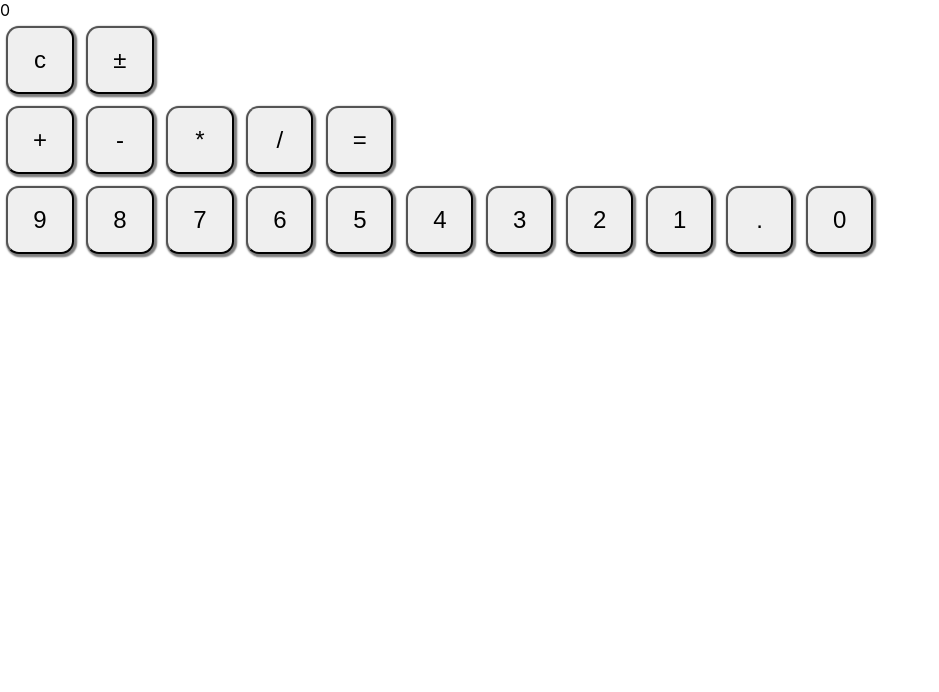
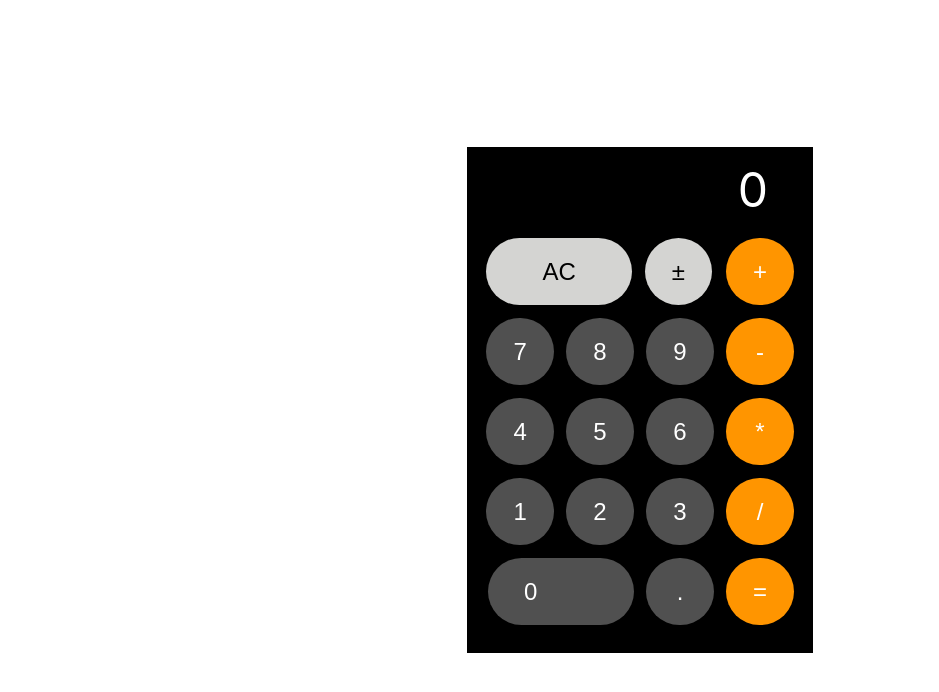
Before and after one commit to erolaliyev/calculator, a React (Create React App) app: page / in a window 1280 px wide. Shown: the top 692 px of the page, without its empty margins (0-939 px from the left). Built offline with nearby package versions, Linux system fonts and the light colour scheme.

Commit message:
Finishing touches

```diff
--- a/src/components/Calculator.css
+++ b/src/components/Calculator.css
@@ -0,0 +1,75 @@
+.calculator {
+  width: 20rem;
+  height: 30rem;
+  background-color: #000;
+  display: grid;
+  padding: 1%;
+  position: absolute;
+  top: 0;
+  bottom: 0;
+  left: 0;
+  right: 0;
+  margin: auto;
+}
+
+.keys-numbers {
+  grid-area: keys-numbers;
+  direction: rtl;
+}
+
+.keys-numbers > button {
+  background-color: #505050;
+}
+
+.keys-numbers .key-zero {
+  width: 9.1rem;
+  text-align: left;
+  padding-left: 15%;
+  border-radius: 2.5rem;
+}
+
+.keys-operators {
+  grid-area: keys-operators;
+}
+
+.keys-operators > button {
+  background-color: #FF9500;
+}
+
+.keys-function {
+  grid-area: keys-function;
+}
+
+.keys-function > button:first-of-type {
+  width: 9.1rem;
+  border-radius: 2.5rem;
+}
+
+.keys-function > button {
+  background-color: #D4D4D2;
+  color: #000;
+}
+
+.calculator-keypad {
+  padding-top: 0.3rem;
+  background-color: #000;
+  display: grid;
+  grid-template-columns: repeat(4, 5rem);
+  grid-template-rows: repeat(5, 5rem);
+  grid-template-areas: "keys-function keys-function keys-function keys-operators" "keys-numbers keys-numbers keys-numbers keys-operators" "keys-numbers keys-numbers keys-numbers keys-operators" "keys-numbers keys-numbers keys-numbers keys-operators" "keys-numbers keys-numbers keys-numbers keys-operators";
+}
+
+.calculator-input {
+  border-color: black;
+  text-align: right;
+  padding-right: 10%;
+  font-weight: bold;
+  font-size: xx-large;
+}
+
+.result {
+  min-height: 3rem;
+  color: #fff;
+  font-size: 3rem;
+  font-weight: lighter;
+}
--- a/src/components/Calculator.js
+++ b/src/components/Calculator.js
@@ -64,7 +64,7 @@ function Calculator() {
       if (prevValue && operation && nextValue) {
         performOperation(prevValue, operation, nextValue);
       }
-    } else if (value === "c") {
+    } else if (value === "AC") {
       clearData();
     } else if (value === "\xB1") {
       changeSign();
@@ -81,7 +81,7 @@ function Calculator() {
       </div>
       <div className="calculator-keypad">
         <div className="keys-function">
-          <CalculatorKey keyValue={"c"} onClick={handleOperation} />
+          <CalculatorKey keyValue={"AC"} onClick={handleOperation} />
           <CalculatorKey keyValue={"\xB1"} onClick={handleOperation} />
         </div>
         <div className="keys-operators">
--- a/src/components/CalculatorKey.css
+++ b/src/components/CalculatorKey.css
@@ -4,6 +4,7 @@ button {
   margin: 0.4rem;
   text-align: center;
   font-size: 150%;
-  border-radius: 0.8rem;
-  box-shadow: 0.1rem 0.1rem 0.1rem 0.1rem grey;
+  border-radius: 50%;
+  border-style: none;
+  color: #fff;
 }
```
